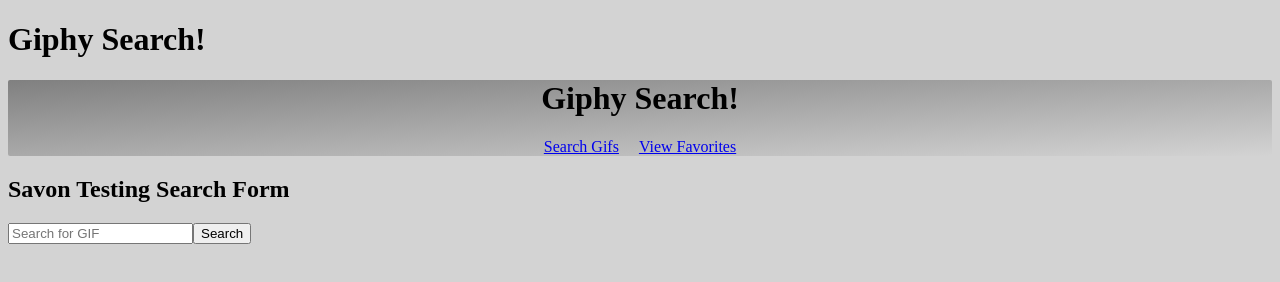
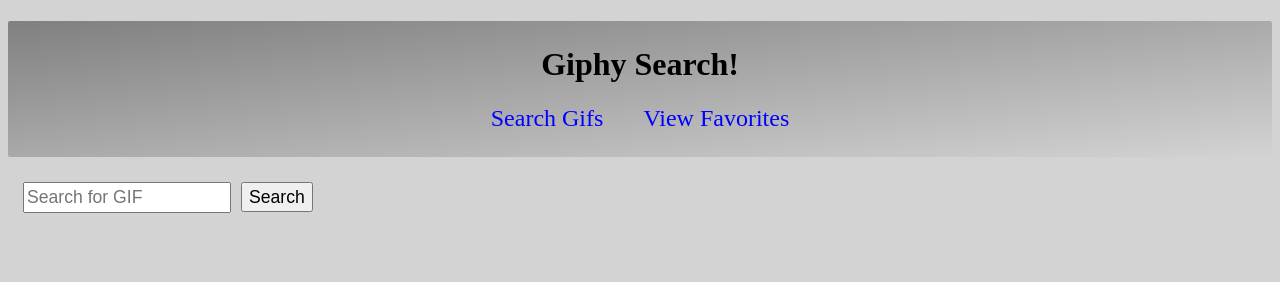
Before and after one commit to xqhuynh/pod-1-group-giphy-saga-project, a React app: page /#/api/search in a window 1280 px wide. Built offline with nearby package versions, Linux system fonts and the light colour scheme.

Commit message:
Add styling to search items

```diff
--- a/src/components/App/App.css
+++ b/src/components/App/App.css
@@ -32,8 +32,8 @@
   background-color: lightgrey;
 }
 .gif-image {
-    max-width:100%;
-    max-height:100%;
+  max-width: 100%;
+  max-height: 100%;
 }
 
 .favorite-button {
@@ -43,3 +43,54 @@
   border-radius: 10px;
   cursor: pointer;
 }
+
+.gif-list {
+  display: flex;
+  flex-wrap: wrap;
+  gap: 30px;
+  justify-content: space-around;
+}
+
+.search-input {
+  margin: 25px 15px;
+}
+
+.search-box {
+  margin-right: 10px;
+  width: 200px;
+  height: 25px;
+  font-size: 1.1rem;
+  cursor: pointer;
+}
+
+.search-btn {
+  height: 30px;
+  font-size: 1.1rem;
+  cursor: pointer;
+}
+
+.search-btn:hover {
+  background-color: rgb(120, 135, 210);
+}
+
+.nav-link {
+  font-size: 1.5rem;
+  margin: 20px;
+}
+
+.nav-link:hover {
+  color: rgb(97, 97, 227);
+}
+
+.nav-container {
+  padding-bottom: 25px;
+}
+
+a {
+  text-decoration: none;
+  color: blue;
+}
+
+.search-header {
+  padding-top: 25px;
+}
--- a/src/components/App/App.js
+++ b/src/components/App/App.js
@@ -16,9 +16,6 @@
 
   return (
     <>
-      <div>
-        <h1>Giphy Search!</h1>
-      </div>
       <Header />
 
       <Router>
--- a/src/components/Header/Header.jsx
+++ b/src/components/Header/Header.jsx
@@ -1,16 +1,27 @@
-import React from 'react';
-import { HashRouter as Router, Route, Link, useHistory } from "react-router-dom";
+import React from "react";
+import {
+  HashRouter as Router,
+  Route,
+  Link,
+  useHistory,
+} from "react-router-dom";
 
 function Header() {
   return (
-    <div className='page_header'>
-      <h1>Giphy Search!</h1>
+    <div className="page_header">
+      <h1 className="search-header">Giphy Search!</h1>
 
-      <span className='nav_links'>
-          <a href='/#api/search' className='nav_link'>Search Gifs</a>
+      <div className="nav-container">
+        <span className="nav-links">
+          <a href="/#api/search" className="nav-link">
+            Search Gifs
+          </a>
 
-          <a href='/#api/favorite' className='nav_link'>View Favorites</a>
-      </span>
+          <a href="/#api/favorite" className="nav-link">
+            View Favorites
+          </a>
+        </span>
+      </div>
     </div>
   );
 }
--- a/src/components/SearchForm/SearchForm.jsx
+++ b/src/components/SearchForm/SearchForm.jsx
@@ -23,16 +23,18 @@
     <>
       {/* create form, input, button
       handle clicks in form and button tag */}
-      <h2>Savon Testing Search Form</h2>
-      <form onSubmit={handleSearchClick}>
+      <form className="search-input" onSubmit={handleSearchClick}>
         {/* set onChange to useState initial value */}
         <input
+          className="search-box"
           type="text"
           placeholder="Search for GIF"
           value={searchInput}
           onChange={(evt) => setNewSearchInput(evt.target.value)}
         />
-        <button onClick={handleSearchClick}>Search</button>
+        <button className="search-btn" onClick={handleSearchClick}>
+          Search
+        </button>
       </form>
     </>
   );
--- a/src/components/SearchResultsItem/SearchResultsItem.jsx
+++ b/src/components/SearchResultsItem/SearchResultsItem.jsx
@@ -5,7 +5,7 @@
       payload: gif.id,
     });
   }
-  console.log('in SearchResultsItme', gif.gif.images.original.url)
+  console.log("in SearchResultsItme", gif.gif.images.original.url);
   return (
     <>
       <div className="gif-item">
```
Also changed, not shown: src/index.js (+4 -10 lines). Lines whose indentation alone changed are shown as unchanged.
